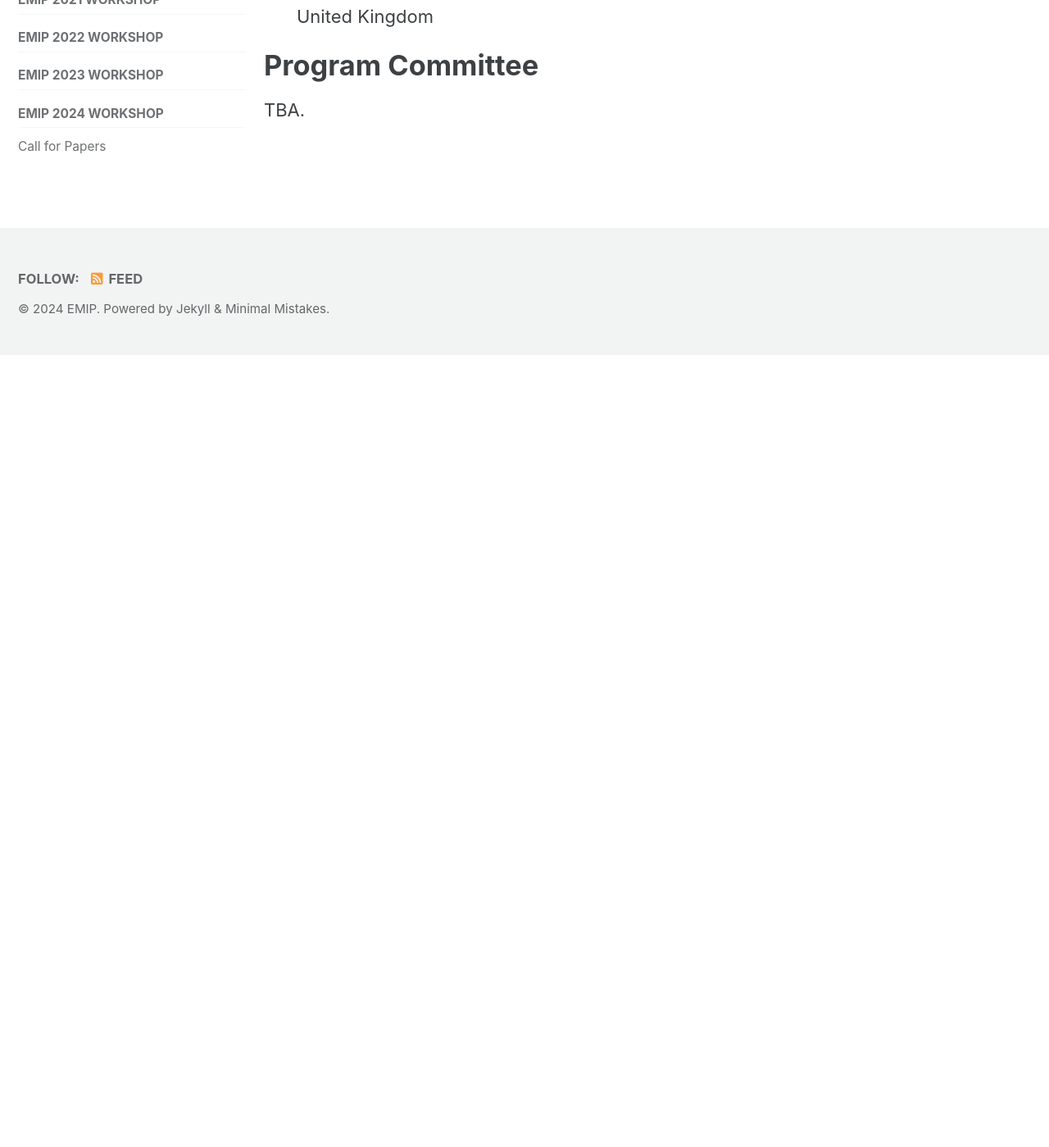
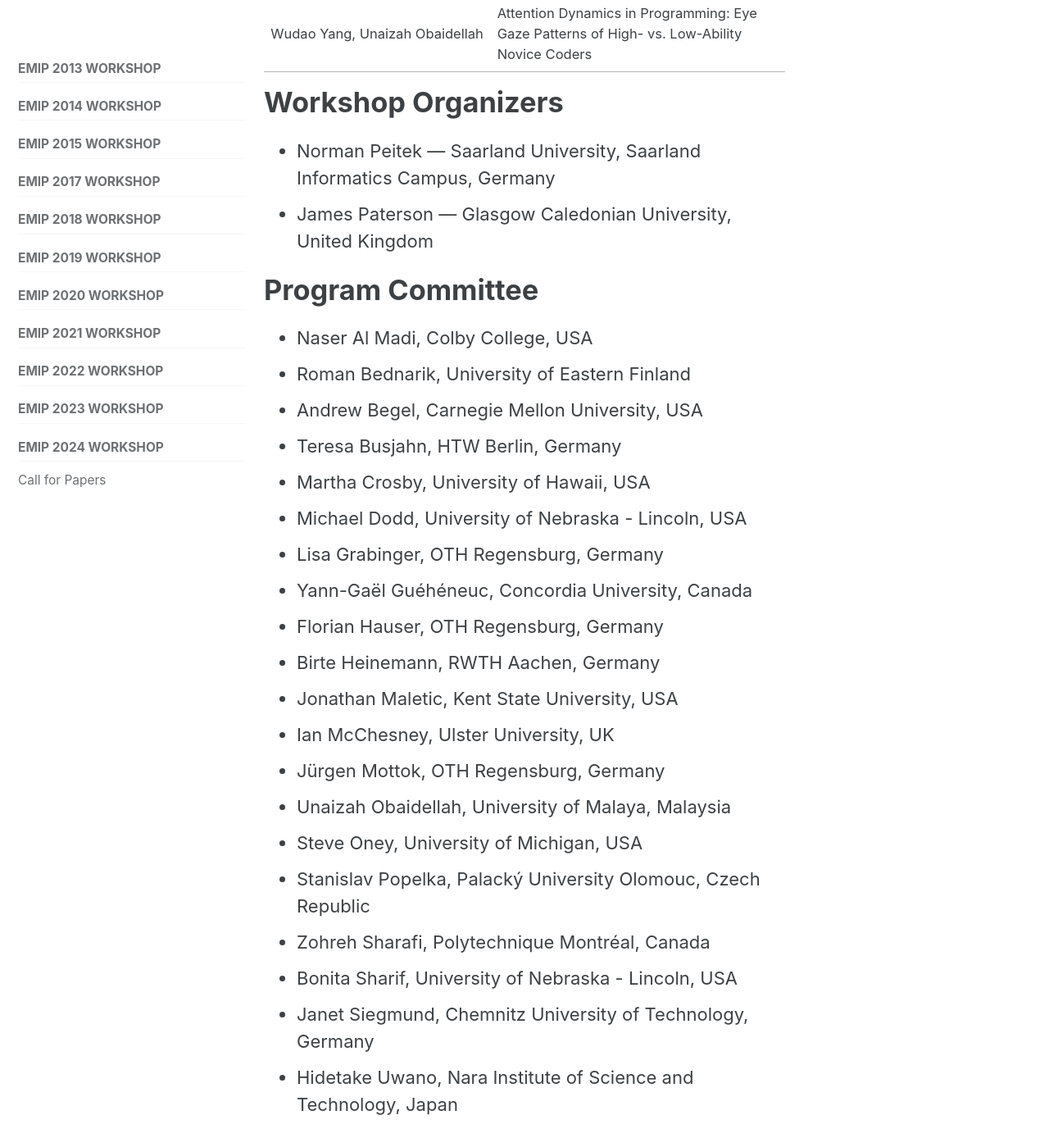
Before and after one commit to EMIPws/emipws.github.io, a Jekyll site: the page built from pages/workshop/emip-2024.md, in a window 1280 px wide and 1400 px high, scrolled down 4723 px. Shown: the whole window at 82% size. Built offline with Jekyll 4.4.1, drawn with Linux system fonts in a browser that asks for light colours; cached includes are drawn as plain includes; before the commit the page ends 5156 px from its top, so only the background shows below that; some of the changed text lies outside the part shown.

Commit message:
EMIP 2024: add PC and accepted papers

```diff
--- a/pages/workshop/emip-2024.md
+++ b/pages/workshop/emip-2024.md
@@ -84,11 +84,34 @@ Follow us on [Twitter](https://twitter.com/emipws) or [Facebook](https://www.fac
 
 ## Accepted Papers
 
-TBA.
+| Author(s) | Paper Title |
+|---|---|
+| Florian Hauser, Lisa Grabinger, Timur Ezer, Jürgen Mottok, Hans Gruber | Analyzing and Interpreting Eye Movements in C++: Using Holistic Models of Image Perception |
+| Sven Hüsing, Sören Sparmann, Carsten Schulte, Mario Bolte | Identifying K-12 Students' Approaches to using Worked Examples for Epistemic Programming |
+| Wudao Yang, Unaizah Obaidellah| Attention Dynamics in Programming: Eye Gaze Patterns of High- vs. Low-Ability Novice Coders |
 
 # Workshop Organizers
 - Norman Peitek — Saarland University, Saarland Informatics Campus, Germany
 - James Paterson — Glasgow Caledonian University, United Kingdom
 
 # Program Committee
-TBA.
+- Naser Al Madi, Colby College, USA
+- Roman Bednarik, University of Eastern Finland
+- Andrew Begel, Carnegie Mellon University, USA
+- Teresa Busjahn, HTW Berlin, Germany
+- Martha Crosby, University of Hawaii, USA
+- Michael Dodd, University of Nebraska - Lincoln, USA
+- Lisa Grabinger, OTH Regensburg, Germany
+- Yann-Gaël Guéhéneuc, Concordia University, Canada
+- Florian Hauser, OTH Regensburg, Germany
+- Birte Heinemann, RWTH Aachen, Germany
+- Jonathan Maletic, Kent State University, USA
+- Ian McChesney, Ulster University, UK
+- Jürgen Mottok, OTH Regensburg, Germany
+- Unaizah Obaidellah, University of Malaya, Malaysia
+- Steve Oney, University of Michigan, USA
+- Stanislav Popelka, Palacký University Olomouc, Czech Republic
+- Zohreh Sharafi, Polytechnique Montréal, Canada
+- Bonita Sharif, University of Nebraska - Lincoln, USA
+- Janet Siegmund, Chemnitz University of Technology, Germany
+- Hidetake Uwano, Nara Institute of Science and Technology, Japan
```
Also changed, not shown: other parts of pages/workshop/emip-2024.md (+1 -1 lines).
